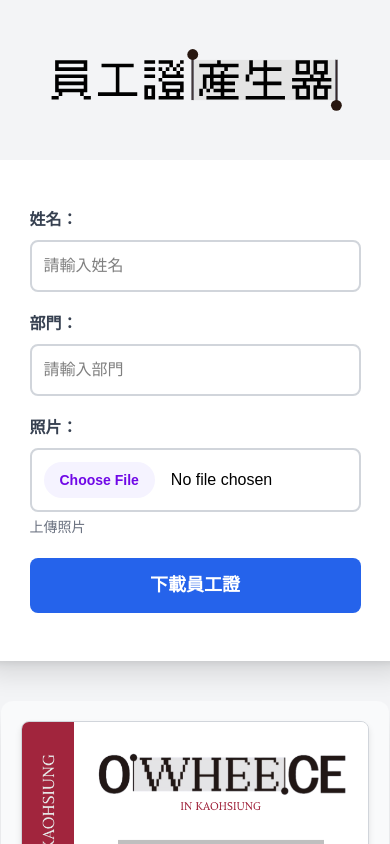
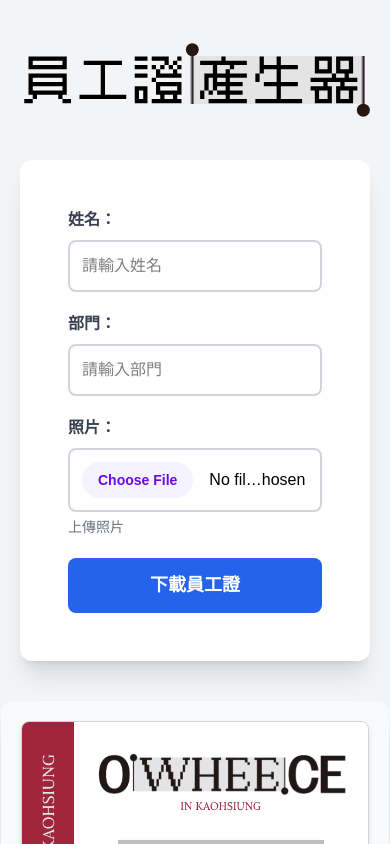
Before and after one commit to pata0202/owheece-badge-generator, a Vue app: page / in a window 390 px wide. Shown: the top 844 px of the page. Built offline with nearby package versions, Linux system fonts and the light colour scheme.

Commit message:
更新：排版更新

```diff
--- a/src/App.vue
+++ b/src/App.vue
@@ -59,13 +59,13 @@ const closeImageDialog = () => {
 </script>
 
 <template>
-  <div class="px-12 py-10 bg-gray-100 min-h-screen" id="app">
+  <div class="md:px-12 px-5 py-10 bg-gray-100 min-h-screen" id="app">
     <div class="flex justify-center mb-10">
       <img :src="title" alt="OWHEECE Badge Generator" class="h-20" />
     </div>
     <div class="flex gap-10 flex-wrap justify-center">
       <!-- 左邊 表單 -->
-      <div class="bg-white p-12 rounded-xl shadow-xl flex-none h-full">
+      <div class="bg-white p-12 rounded-xl shadow-xl md:flex-none h-full">
         <div class="form-group">
           <label for="name">姓名：</label>
           <input id="name" v-model="employeeName" type="text" placeholder="請輸入姓名" />
@@ -86,7 +86,7 @@ const closeImageDialog = () => {
         <button @click="downloadBadge" class="download-btn">下載員工證</button>
       </div>
       <!-- 右邊 預覽窗 -->
-      <EmployeeBadge class="flex-1 h-[70vh] p-12 rounded-xl shadow-xl bg-white" ref="badgeRef"
+      <EmployeeBadge class="flex-1 h-[70vh] md:h-[75svh] p-12 rounded-xl shadow-xl bg-white" ref="badgeRef"
         :employee-name="employeeName" :employee-id="employeeId" :background-image="backgroundImage"
         :photo-image="photoImage" />
     </div>
```
